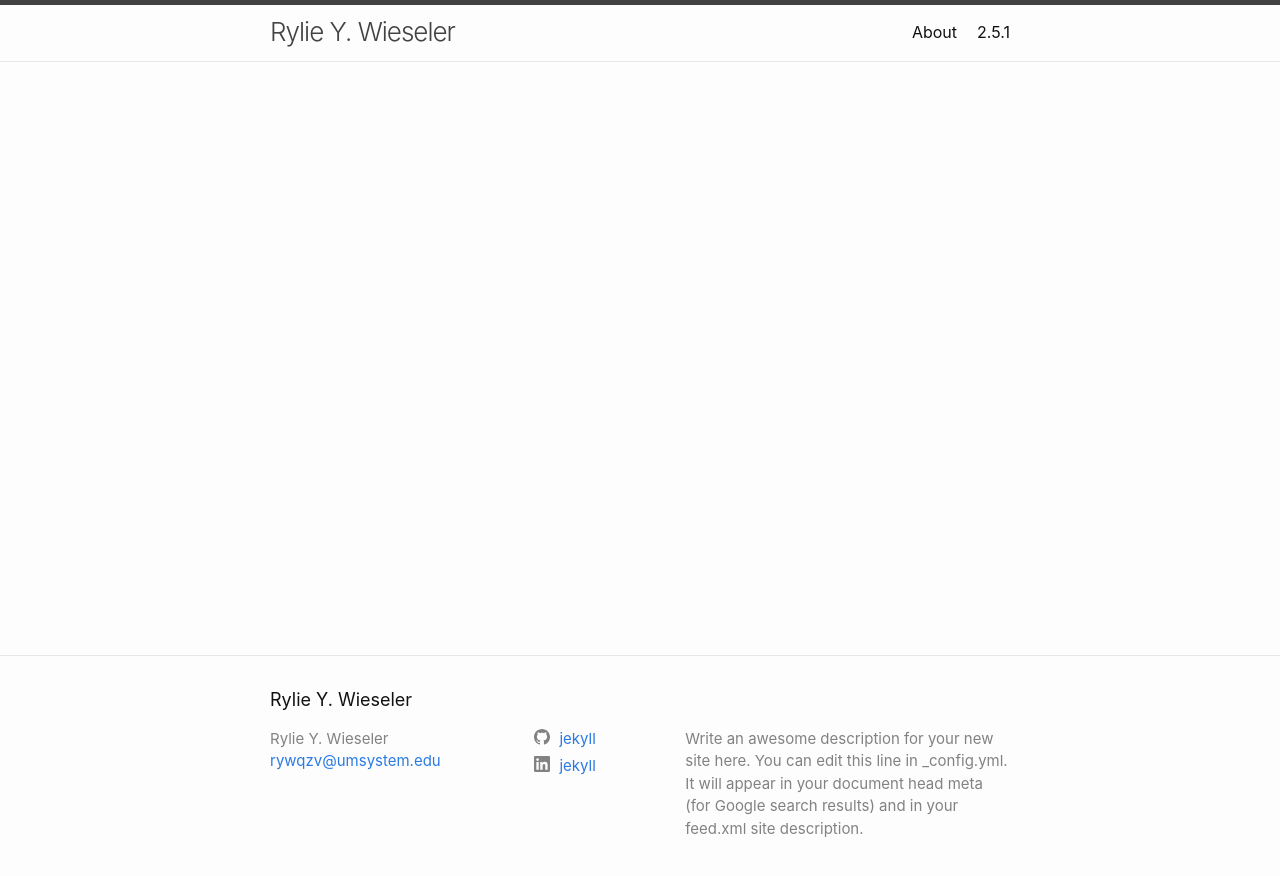
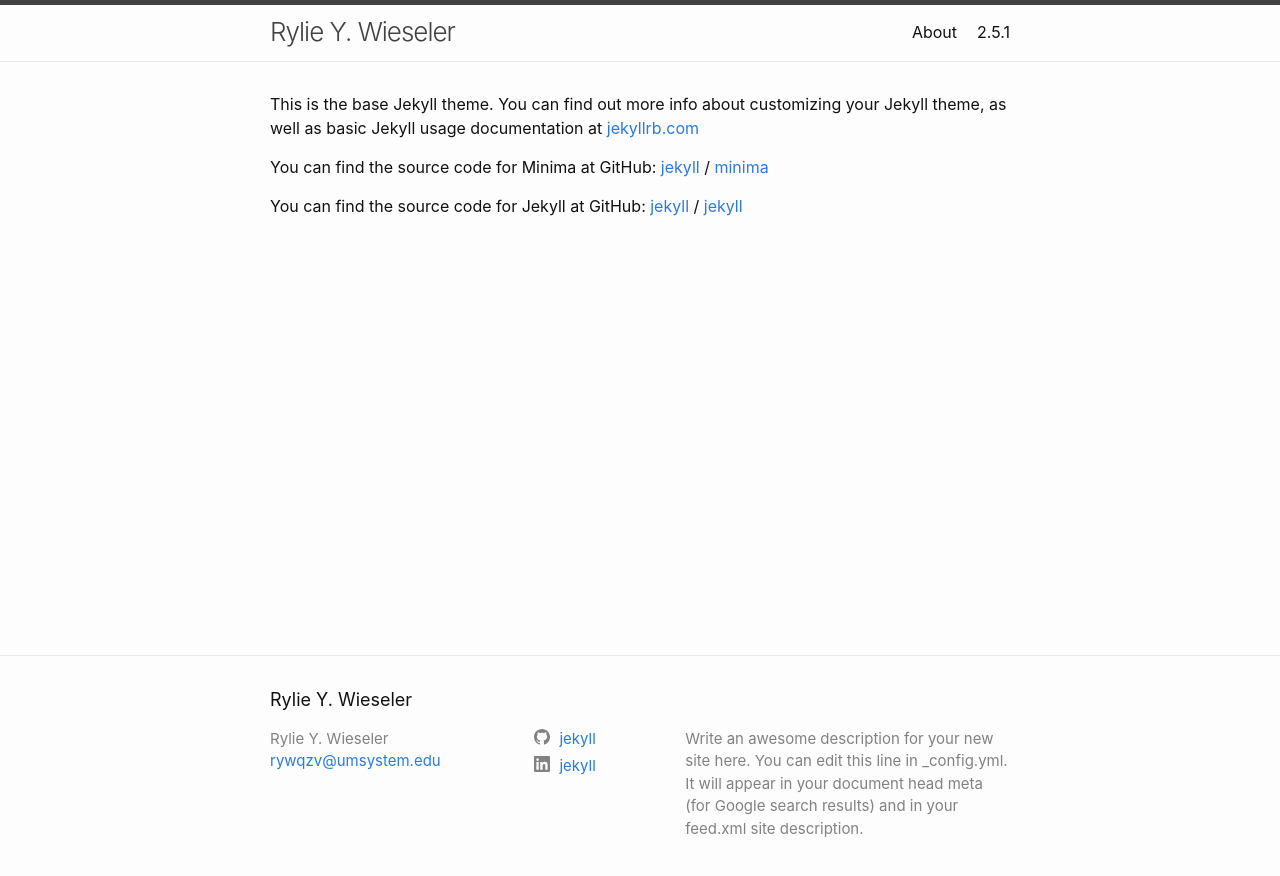
Before and after one commit to ryliewieseler/ryliewieseler.github.io, a Jekyll site: the page built from index.md, in a window 1280 px wide. Shown: the top 876 px of the page. Built offline with Jekyll 4.4.1, drawn with Linux system fonts in a browser that asks for light colours.

Commit message:
Update index.md

```diff
--- a/index.md
+++ b/index.md
@@ -7,3 +7,15 @@
 #
 layout: home
 ---
+This is the base Jekyll theme. You can find out more info about customizing your Jekyll theme, as well as basic Jekyll usage documentation at [jekyllrb.com](https://jekyllrb.com/)
+
+You can find the source code for Minima at GitHub:
+[jekyll][jekyll-organization] /
+[minima](https://github.com/jekyll/minima)
+
+You can find the source code for Jekyll at GitHub:
+[jekyll][jekyll-organization] /
+[jekyll](https://github.com/jekyll/jekyll)
+
+
+[jekyll-organization]: https://github.com/jekyll
```
